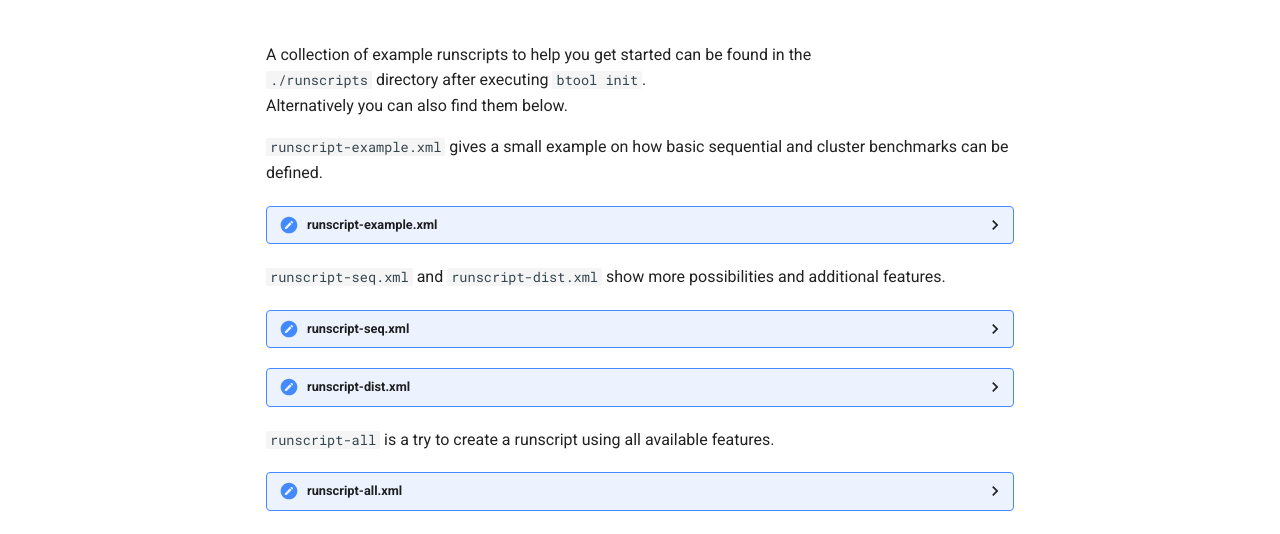
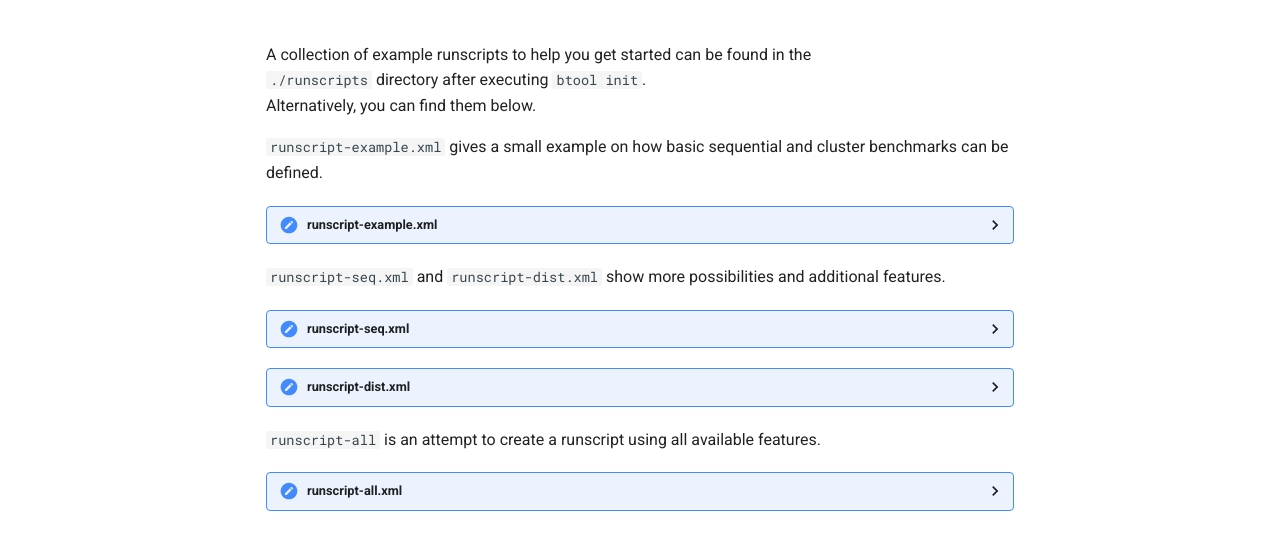
Before and after one commit to potassco/benchmark-tool, an MkDocs documentation site: the page built from docs/examples/runscripts.md, in a window 1280 px wide and 926 px high. Shown: the part 240-774 px from the top of the window. Built offline with MkDocs 1.6.1 and Material for MkDocs 9.7.7, drawn with Linux system fonts in a browser that asks for light colours; comment, search, counter and statistics services are not loaded.

Commit message:
Fix typos in runscript examples documentation

````diff
--- a/docs/examples/runscripts.md
+++ b/docs/examples/runscripts.md
@@ -3,7 +3,7 @@
 
 A collection of example runscripts to help you get started can be found in the
 `./runscripts` directory after executing `btool init`.
-Alternatively you can also find them below.
+Alternatively, you can find them below.
 
 `runscript-example.xml` gives a small example on how basic sequential
 and cluster benchmarks can be defined.
@@ -121,7 +121,7 @@ additional features.
   ```
 </details>
 
-`runscript-all` is a try to create a runscript using all available features.
+`runscript-all` is an attempt to create a runscript using all available features.
 
 <details>
   <summary>
````
